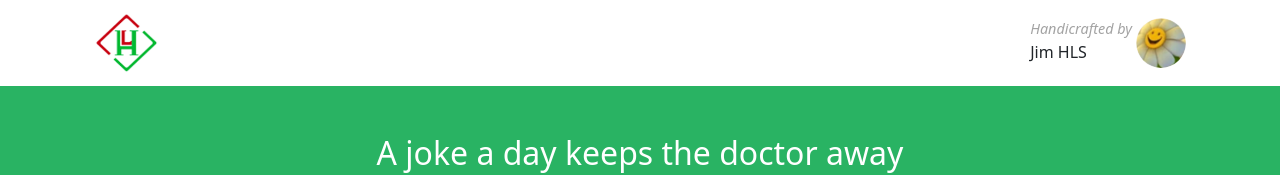
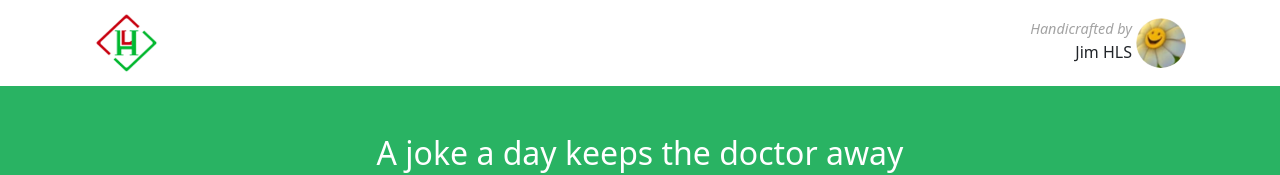
Before and after one commit to nhanlethanhit/frontend-test-fe, a Next.js app: page / in a window 1280 px wide. Shown: the top 175 px of the page. Built offline with nearby package versions, Linux system fonts and the light colour scheme; no server answers.

Commit message:
fix: text Handicrafted by

```diff
--- a/pages/index.tsx
+++ b/pages/index.tsx
@@ -93,7 +93,7 @@ export default function Home() {
               <div className="d-flex gap-1">
                 <div className="d-flex flex-column ">
                   <span style={{color: "#a3a3a3", fontStyle:'italic', fontSize:'0.9rem'}}>Handicrafted by</span>
-                  <span>Jim HLS</span>
+                  <span className="text-end">Jim HLS</span>
                 </div>
                 <div className="rounded-circle">
                   <img
```
